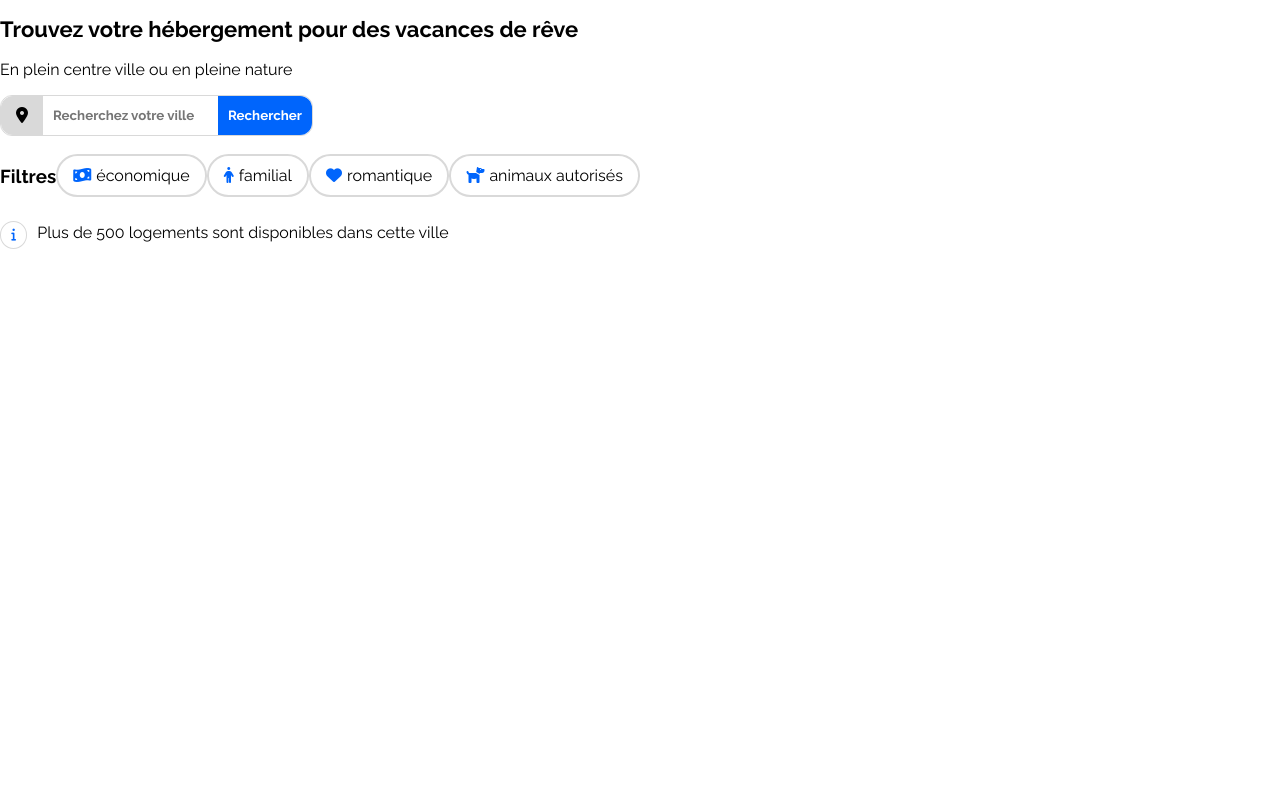
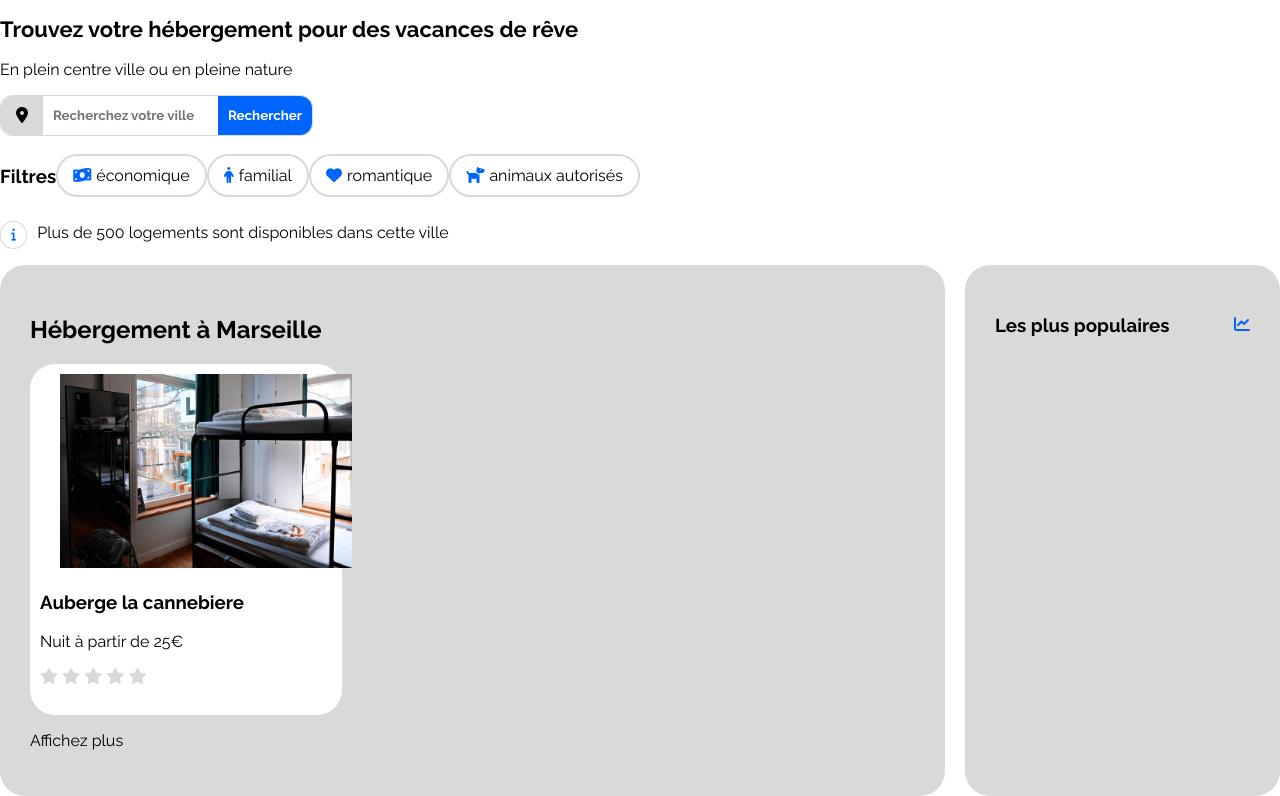
Before and after one commit to HuguesCtrl/Booki, a plain HTML site: page index.html in a window 1280 px wide. Shown: the part 78-874 px from the top of the page. Before the commit the page ends 800 px from the top, so only its background shows below. Drawn offline with Linux system fonts and the light colour scheme.

Commit message:
Avancement section hotel

```diff
--- a/css/style.css
+++ b/css/style.css
@@ -119,3 +119,54 @@ input[type='submit'] {
     color: var(--color1);
     font-size: 0.8em;
 }
+
+/* Fin de la section search-filter */
+
+.list-hotel {
+    display: grid;
+    grid-template-columns: 3fr 1fr;
+    gap: 20px;
+}
+
+.top-hotel {
+    background-color: var(--color3);
+    padding: 30px;
+}
+
+.card {
+    display: inline-block;
+    padding: 10px;
+    background-color: white;
+    border-radius: 25px;
+    width: 33%;
+}
+
+.card img {
+    -o-object-fit: cover;
+    object-fit: cover;
+    width: 100%;
+}
+
+.card i {
+    color: var(--color3);
+}
+
+.popular,
+.top-hotel {
+    background-color: var(--color3);
+    border-radius: 25px;
+}
+
+.popular {
+    padding: 30px;
+}
+
+.popular-title {
+    display: flex;
+    justify-content: space-between;
+    align-items: center;
+}
+
+.popular-title span {
+    color: var(--color1);
+}
--- a/index.html
+++ b/index.html
@@ -22,7 +22,7 @@
     </header>
     <!-- Fin du header -->
     <main>
-        <section>
+        <section class="filter-search">
             <h1>Trouvez votre hébergement pour des vacances de rêve</h1>
             <p>En plein centre ville ou en pleine nature</p>
             <form class="search" action="#" method="post">
@@ -39,7 +39,36 @@
             </div>
             <p><span><i class="fa-solid fa-info"></i></span>Plus de 500 logements sont disponibles dans cette ville</p>
         </section>
-        <section></section>
+        <!-- Fin de la search-filter -->
+        <section class="list-hotel">
+
+            <div class="top-hotel">
+                <h2>Hébergement à Marseille</h2>
+                <!-- Premier hébergement -->
+                <div class="card">
+                    <a href="#">
+                        <img src="/images/hebergements/4_small/marcus-loke-WQJvWU_HZFo-unsplash.jpg" alt="Cannebiere">
+                        <h3>Auberge la cannebiere</h3>
+                        <p>Nuit à partir de 25€</p>
+                        <div class="star">
+                            <i class="fa-solid fa-star"></i>
+                            <i class="fa-solid fa-star"></i>
+                            <i class="fa-solid fa-star"></i>
+                            <i class="fa-solid fa-star"></i>
+                            <i class="fa-solid fa-star"></i>
+                        </div>
+                    </a>
+                </div>
+                <!-- Second -->
+                <p>Affichez plus</p>
+            </div>
+            <div class="popular">
+                <div class="popular-title">
+                    <h3>Les plus populaires</h3>
+                    <span><i class="fa-solid fa-chart-line"></i></span>
+                </div>
+            </div>
+        </section>
         <section></section>
     </main>
 </body>
```
